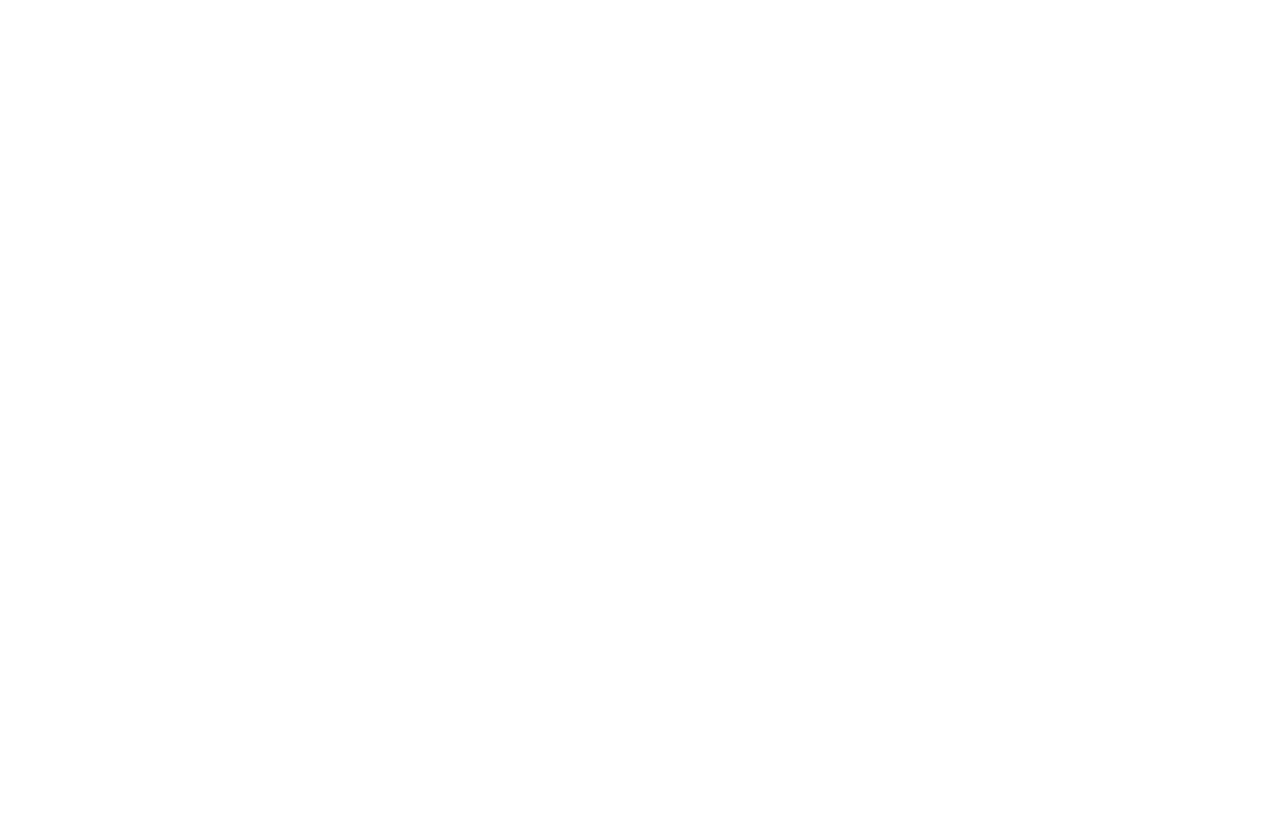
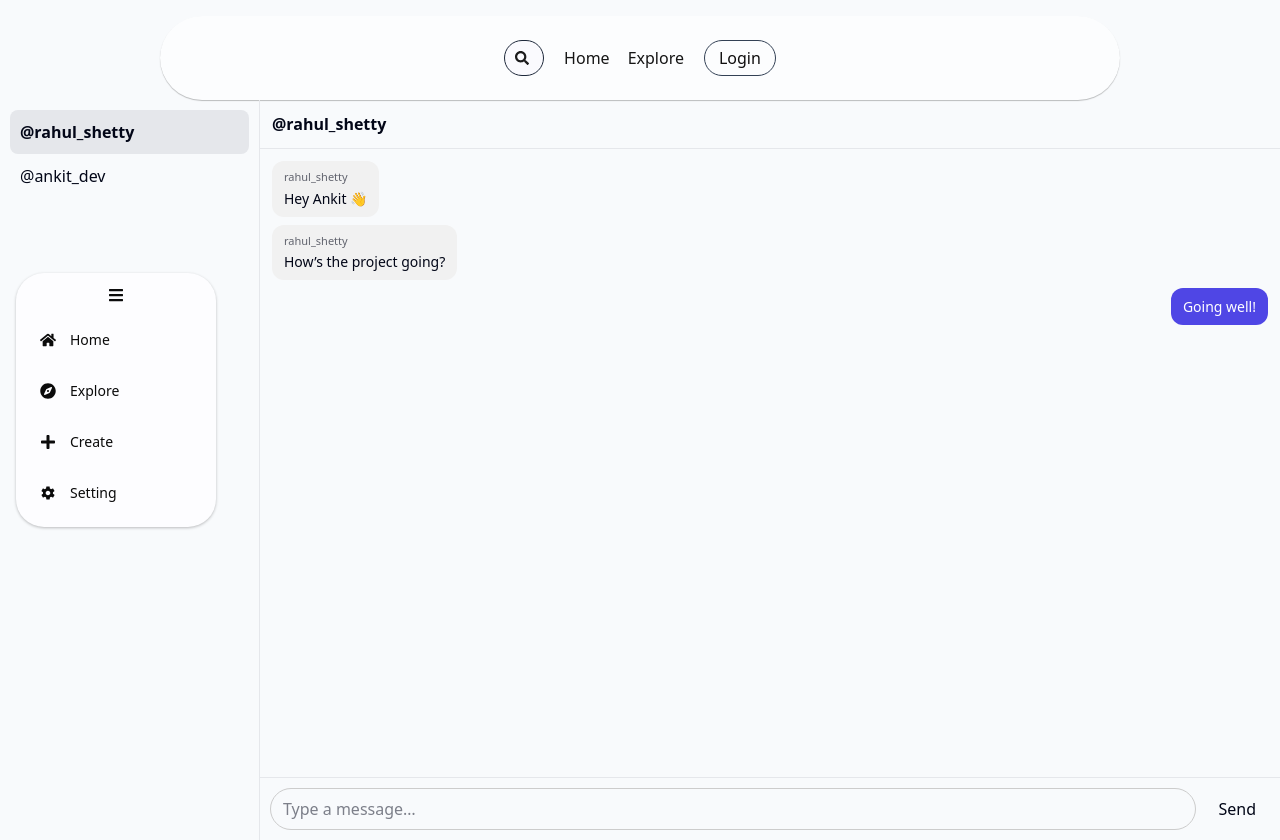
Before and after one commit to ankit-kr-maurya-82/social_media_app, a React (Vite) app in the folder fronted/: page /chat in a window 1280 px wide. Before the commit this address had no page. Before the commit the page ends 800 px from the top, so only its background shows below. Built offline with nearby package versions, Linux system fonts and the light colour scheme.

Commit message:
add chat page

```diff
--- a/fronted/src/App.jsx
+++ b/fronted/src/App.jsx
@@ -9,6 +9,7 @@
 import "./index.css"
 import Explore from './pages/Explore';
 import CreatePost from './pages/CreatePost';
+import Chat from './pages/Chat';
 
 function App() {
   return (
@@ -21,6 +22,7 @@
         <Route path="register" element={<Register />} />
         <Route path="explore" element={<Explore />} />
         <Route path="create" element={<CreatePost />} />
+        <Route path="chat" element={<Chat />} />
       </Route>
     </Routes>
     </div>
--- /dev/null
+++ b/fronted/src/components/CSS/Message.css
@@ -0,0 +1,22 @@
+.message {
+  max-width: 70%;
+  padding: 8px 12px;
+  border-radius: 12px;
+  background: #f1f1f1;
+  margin-bottom: 8px;
+  font-size: 14px;
+  width: max-content;
+}
+
+.message.own {
+  margin-left: auto;
+  background: #4f46e5;
+  color: white;
+}
+
+.sender {
+  display: block;
+  font-size: 11px;
+  opacity: 0.6;
+  margin-bottom: 2px;
+}
--- /dev/null
+++ b/fronted/src/components/Message.jsx
@@ -0,0 +1,13 @@
+import React from 'react'
+import "./CSS/Message.css"
+
+const Message = ({text, sender, isOwn}) => {
+  return (
+    <div className={`message ${isOwn ? "own": ""}`}>
+        {!isOwn &&<span className='sender'>{sender}</span>}
+        <p className='message-txt'>{text}</p>
+    </div>
+  )
+}
+
+export default Message
--- /dev/null
+++ b/fronted/src/pages/CSS/Chat.css
@@ -0,0 +1,65 @@
+.messages-page {
+  display: flex;
+  height: calc(100vh - 60px);
+}
+
+/* Left */
+.chat-list {
+  width: 260px;
+  border-right: 1px solid #e5e7eb;
+  padding: 10px;
+}
+
+.chat-item {
+  padding: 10px;
+  cursor: pointer;
+  border-radius: 8px;
+}
+
+.chat-item:hover {
+  background: #f3f4f6;
+}
+
+.chat-item.active {
+  background: #e5e7eb;
+  font-weight: 600;
+}
+
+/* Right */
+.chat-window {
+  flex: 1;
+  display: flex;
+  flex-direction: column;
+}
+
+.chat-header {
+  padding: 12px;
+  border-bottom: 1px solid #e5e7eb;
+  font-weight: bold;
+}
+
+.chat-messages {
+  flex: 1;
+  padding: 12px;
+  overflow-y: auto;
+
+}
+
+.chat-input {
+  display: flex;
+  padding: 10px;
+  border-top: 1px solid #e5e7eb;
+
+}
+
+.chat-input input {
+  flex: 1;
+  padding: 8px 12px;
+  border-radius: 999px;
+  border: 1px solid #ccc;
+}
+
+.chat-input button {
+  margin-left: 8px;
+  padding: 8px 14px;
+}
--- /dev/null
+++ b/fronted/src/pages/Chat.jsx
@@ -0,0 +1,89 @@
+import React, { useState, useContext } from "react";
+import UserContext from "../context/UserContext";
+import Message from "../components/Message";
+import "./CSS/Chat.css";
+
+const dummyChats = [
+  {
+    id: 1,
+    username: "rahul_shetty",
+    messages: [
+      { text: "Hey Ankit 👋", sender: "rahul_shetty" },
+      { text: "How’s the project going?", sender: "rahul_shetty" },
+      { text: "Going well!", sender: "me" },
+    ],
+  },
+  {
+    id: 2,
+    username: "ankit_dev",
+    messages: [
+      { text: "Bro, did you push the code?", sender: "ankit_dev" },
+    ],
+  },
+];
+
+const Chat = () => {
+  const { user } = useContext(UserContext);
+  const [activeChat, setActiveChat] = useState(dummyChats[0]);
+  const [text, setText] = useState("");
+
+  const sendMessage = () => {
+    if (!text.trim()) return;
+
+    setActiveChat((prev) => ({
+      ...prev,
+      messages: [...prev.messages, { text, sender: "me" }],
+    }));
+    setText("");
+  };
+
+  return (
+    <div className="messages-page">
+      {/* Left: Chat list */}
+      <aside className="chat-list">
+        {dummyChats.map((chat) => (
+          <div
+            key={chat.id}
+            className={`chat-item ${
+              activeChat.id === chat.id ? "active" : ""
+            }`}
+            onClick={() => setActiveChat(chat)}
+          >
+            @{chat.username}
+          </div>
+        ))}
+      </aside>
+
+      {/* Right: Chat window */}
+      <section className="chat-window">
+        <div className="chat-header">
+          @{activeChat.username}
+        </div>
+
+        <div className="chat-messages">
+          {activeChat.messages.map((msg, i) => (
+            <Message
+              key={i}
+              text={msg.text}
+              sender={msg.sender}
+              isOwn={msg.sender === "me"}
+            />
+          ))}
+        </div>
+
+        <div className="chat-input">
+          <input
+            type="text"
+            placeholder="Type a message…"
+            value={text}
+            onChange={(e) => setText(e.target.value)}
+            onKeyDown={(e) => e.key === "Enter" && sendMessage()}
+          />
+          <button onClick={sendMessage}>Send</button>
+        </div>
+      </section>
+    </div>
+  );
+};
+
+export default Chat;
```
